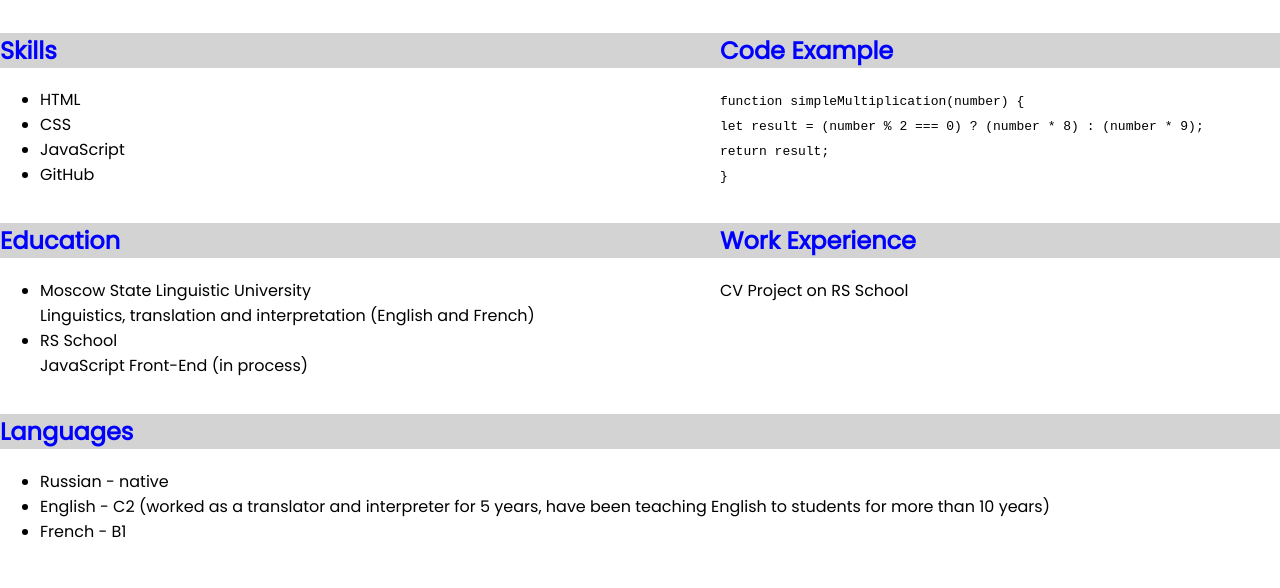
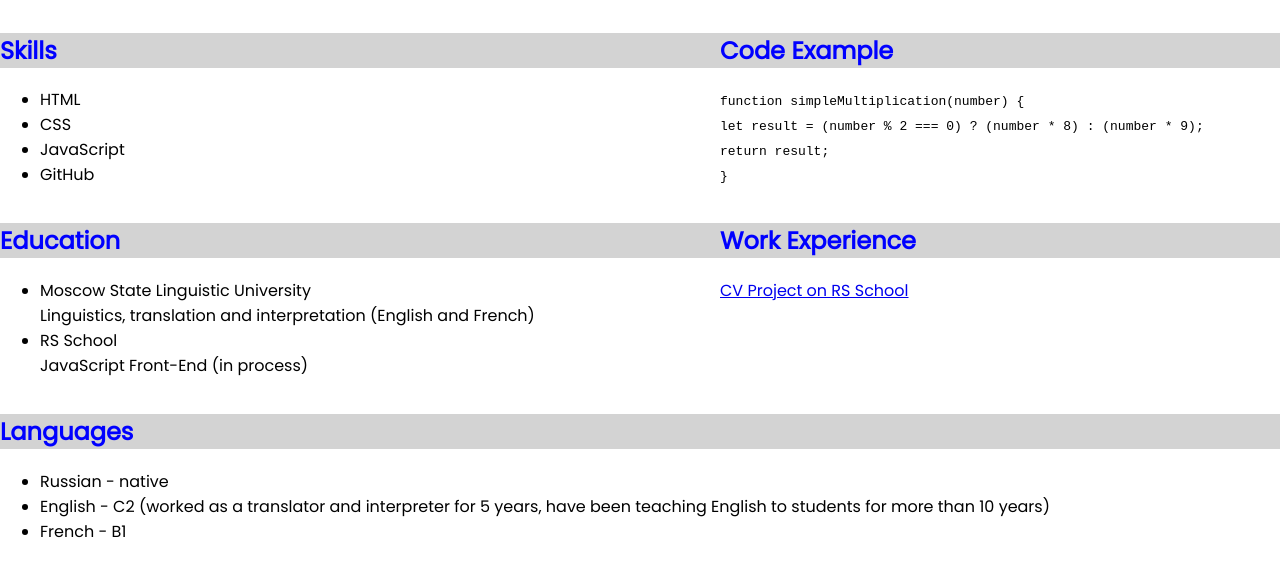
Before and after one commit to Vlgzhn/rsschool-cv, a plain HTML site: page index.html in a window 1280 px wide. Shown: the part 916-1504 px from the top of the page. Drawn offline with Linux system fonts and the light colour scheme.

Commit message:
feat: add link to CV project

```diff
--- a/index.html
+++ b/index.html
@@ -84,7 +84,7 @@
      </section>
      <section class="section" id="work-experience">
        <h2 class="section-title" id="WorkExperience">Work Experience</h2>
-       <p>CV Project on RS School</p>
+       <p><a href="https://github.com/Vlgzhn/rsschool-cv">CV Project on RS School</a></p>
      </section>
      <section class="section" id="section-languages">
      <h2 class="section-title" id="Languages">Languages</h2>
```
Also changed, not shown: assets/img/backgr.jpg (deleted), assets/img/backgr1.jpg (deleted).
